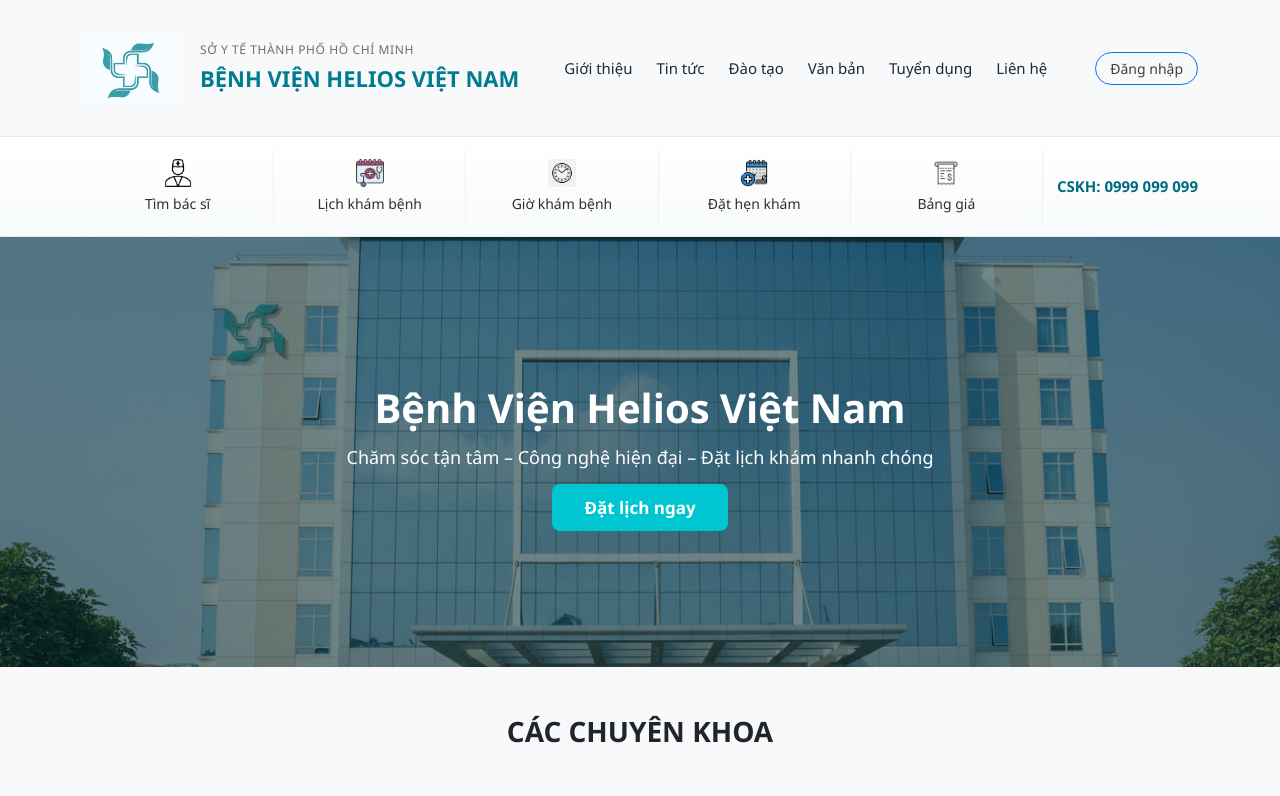
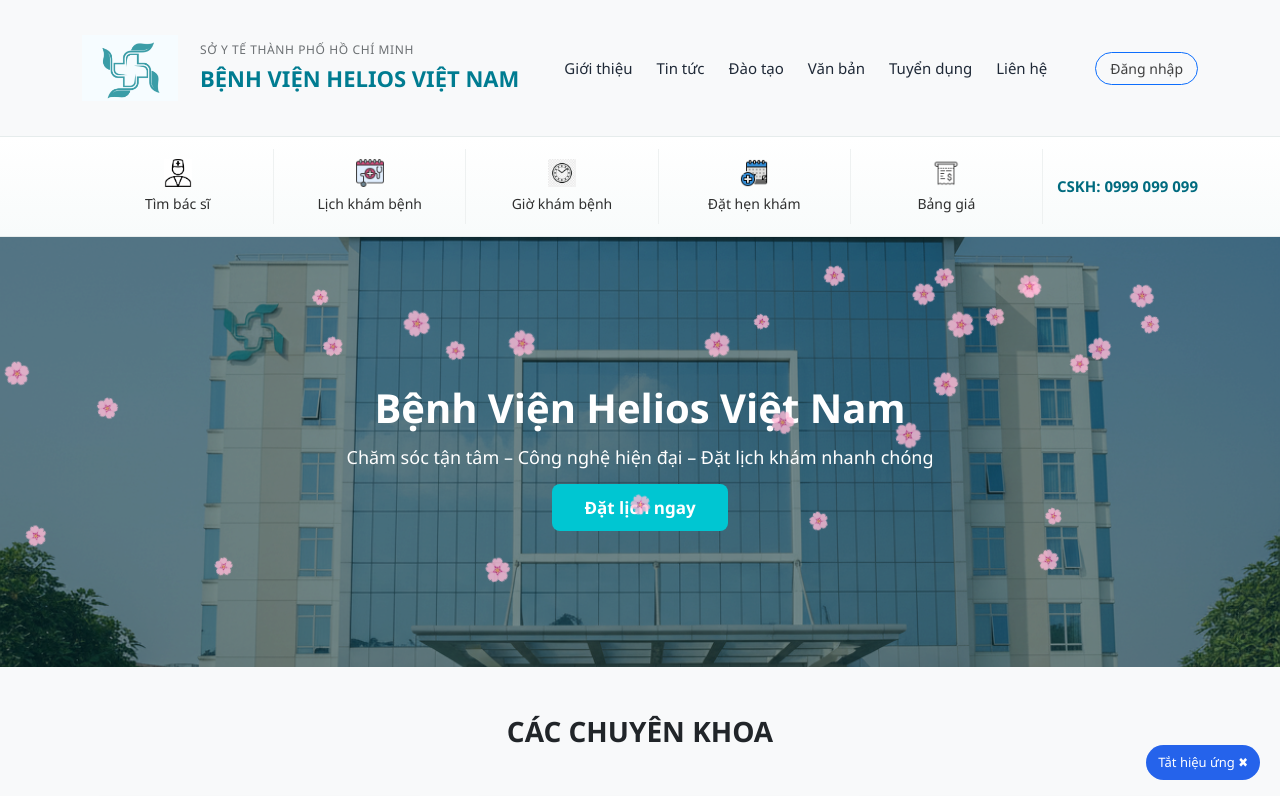
Before and after one commit to TnDatle/Helios-Hospital, a React (Create React App) app in the folder user/: page / in a window 1280 px wide. Shown: the top 796 px of the page. Built offline with nearby package versions, Linux system fonts and the light colour scheme; no server answers.

Commit message:
update effect

```diff
--- a/user/package.json
+++ b/user/package.json
@@ -15,6 +15,7 @@
     "react-icons": "^5.5.0",
     "react-router-dom": "^7.10.1",
     "react-scripts": "^5.0.1",
+    "tsparticles": "^3.9.1",
     "web-vitals": "^2.1.4"
   },
   "scripts": {
--- a/user/src/App.js
+++ b/user/src/App.js
@@ -3,7 +3,7 @@
 //Import Components
 import Header from "./components/Header";
 import Footer from "./components/Footer";
-
+import SeasonalEffect from "./components/decorations/SeasonalEffect";
 //Import Departments Pages
 import NgoaiTongQuat from "./pages/DepartmentsPages/NgoaiTongQuat";
 import NgoaiTietNieu from "./pages/DepartmentsPages/NgoaiTietNieu";
@@ -58,7 +58,7 @@
   return (
     <BrowserRouter>
       <Header />
-
+      <SeasonalEffect />
       <main style={{ minHeight: "70vh" }}>
         <Routes>
 
--- /dev/null
+++ b/user/src/components/decorations/PetalEffect.jsx
@@ -0,0 +1,21 @@
+import "../../styles/effect.css";
+
+export default function PetalEffect() {
+  return (
+    <div className="effect-layer">
+      {Array.from({ length: 30 }).map((_, i) => (
+        <span
+          key={i}
+          className="petal"
+          style={{
+            left: `${Math.random() * 100}%`,
+            animationDuration: `${10 + Math.random() * 12}s`,
+            fontSize: `${14 + Math.random() * 10}px`
+          }}
+        >
+          🌸
+        </span>
+      ))}
+    </div>
+  );
+}
--- /dev/null
+++ b/user/src/components/decorations/SeasonalEffect.jsx
@@ -0,0 +1,61 @@
+import { useState, useEffect } from "react";
+import SnowEffect from "./SnowEffect";
+import PetalEffect from "./PetalEffect";
+
+export default function SeasonalEffect() {
+  const [enabled, setEnabled] = useState(true);
+
+  // load trạng thái đã lưu
+  useEffect(() => {
+    const saved = localStorage.getItem("seasonalEffect");
+    if (saved !== null) {
+      setEnabled(saved === "true");
+    }
+  }, []);
+
+  const toggle = () => {
+    const next = !enabled;
+    setEnabled(next);
+    localStorage.setItem("seasonalEffect", next);
+  };
+
+  const today = new Date();
+  const month = today.getMonth() + 1;
+  const date = today.getDate();
+
+  const isChristmas =
+    (month === 12 && date >= 15) ||
+    (month === 1 && date <= 5);
+
+  const isTet =
+    (month === 1 && date >= 15) ||
+    (month === 2 && date <= 15);
+
+  return (
+    <>
+      {/* Nút bật / tắt */}
+      <button
+        onClick={toggle}
+        style={{
+          position: "fixed",
+          bottom: 20,
+          right: 20,
+          zIndex: 1000,
+          padding: "8px 12px",
+          borderRadius: "20px",
+          border: "none",
+          cursor: "pointer",
+          background: "#2563eb",
+          color: "#fff",
+          fontSize: 13
+        }}
+      >
+        {enabled ? "Tắt hiệu ứng ✖" : "Bật hiệu ứng ✨"}
+      </button>
+
+      {/* Hiệu ứng */}
+      {enabled && isChristmas && <SnowEffect />}
+      {enabled && isTet && <PetalEffect />}
+    </>
+  );
+}
--- /dev/null
+++ b/user/src/components/decorations/SnowEffect.jsx
@@ -0,0 +1,21 @@
+import "../../styles/effect.css";
+
+export default function SnowEffect() {
+  return (
+    <div className="effect-layer">
+      {Array.from({ length: 35 }).map((_, i) => (
+        <span
+          key={i}
+          className="snow"
+          style={{
+            left: `${Math.random() * 100}%`,
+            animationDuration: `${8 + Math.random() * 10}s`,
+            fontSize: `${10 + Math.random() * 12}px`
+          }}
+        >
+          ❄
+        </span>
+      ))}
+    </div>
+  );
+}
--- a/user/src/pages/AuthPages/CompleteProfile.jsx
+++ b/user/src/pages/AuthPages/CompleteProfile.jsx
@@ -24,6 +24,7 @@
     dob: "",
     phone: "",
     cccd: "",
+    ethnicity: "",
     province: "", // name
     commune: "",  // name
     address: "",
@@ -73,6 +74,7 @@
         dob: form.dob,
         phone: form.phone,
         cccd: form.cccd || null,
+        ethnicity: form.ethnicity,
         address: {
           province: form.province,
           commune: form.commune,
@@ -133,6 +135,12 @@
             <label>Số điện thoại</label>
             <input name="phone" value={form.phone} onChange={handleChange} required />
             {errors.phone && <span className="form-error">{errors.phone}</span>}
+          </div>
+
+          <div className="form-group">
+            <label>Dân Tộc</label>
+            <input name="ethnicity" value={form.ethnicity} onChange={handleChange} required />
+            {errors.ethnicity && <span className="form-error">{errors.ethnicity}</span>}
           </div>
 
           <div className="form-group">
--- a/user/src/pages/BookingPages/StepConfirm.jsx
+++ b/user/src/pages/BookingPages/StepConfirm.jsx
@@ -119,6 +119,10 @@
           <strong>Số điện thoại:</strong> {patient.phone}
         </p>
 
+        <p>
+          <strong>Dân Tộc:</strong> {patient.ethnicity}
+        </p>
+
         {patient.cccd && (
           <p>
             <strong>CCCD:</strong> {patient.cccd}
--- a/user/src/pages/BookingPages/StepPatient.jsx
+++ b/user/src/pages/BookingPages/StepPatient.jsx
@@ -35,6 +35,7 @@
     cccd: "",
     bhyt: "",
     relationship: "",
+    ethnicity:"",
     province: "",
     ward: "",
     address: "",
@@ -101,6 +102,7 @@
         gender: profile.gender || "MALE",
         phone: profile.phone || "",
         cccd: profile.cccd || "",
+        ethnicity: profile.ethnicity || "Kinh",
         bhyt: profile.bhyt || "",
         relationship: "",
         province: provinceCode,
@@ -204,6 +206,7 @@
       !patient.dob ||
       !patient.phone ||
       !patient.cccd ||
+      !patient.ethnicity ||
       !patient.province ||
       !patient.ward ||
       !patient.address ||
@@ -227,13 +230,14 @@
       gender: patient.gender,
       phone: patient.phone,
       cccd: patient.cccd,
+      ethnicity: patient.ethnicity.trim(),
       bhyt: patient.bhyt || "",
       isDefault: type === "SELF",
       relationship: type === "OTHER" ? patient.relationship : null,
       address: {
         province: provinceObj?.name || "",
         commune: wardObj?.name || "",
-        detail: patient.address,
+        detail: patient.address.trim(),
       },
     });
   };
@@ -368,6 +372,14 @@
           />
 
           <input
+            name="ethnicity"
+            placeholder="Dân tộc (VD: Kinh, Tày, Thái...)"
+            value={patient.ethnicity}
+            onChange={handleChange}
+            disabled={type === "SELF" && isFilled(patient.ethnicity)}
+          />
+
+          <input
             name="cccd"
             placeholder="Căn cước công dân"
             value={patient.cccd}
--- a/user/src/pages/Profiles/PatientCard.jsx
+++ b/user/src/pages/Profiles/PatientCard.jsx
@@ -54,6 +54,10 @@
         </p>
 
         <p>
+          <strong>Dân Tộc:</strong> {patient.ethnicity || "—"}
+        </p>
+
+        <p>
           <strong>Địa chỉ:</strong>{" "}
           {patient.address?.detail
             ? `${patient.address.detail}, ${patient.address.commune}, ${patient.address.province}`
--- a/user/src/pages/Profiles/PatientFormModal.jsx
+++ b/user/src/pages/Profiles/PatientFormModal.jsx
@@ -15,6 +15,7 @@
     gender: patient.gender || "MALE",
     phone: patient.phone || "",
     cccd: patient.cccd || "",
+    ethnicity: patient.ethnicity || "",
     bhyt: patient.bhyt || "",
     relationship: patient.relationship || "",
     provinceCode: "",
@@ -118,6 +119,7 @@
       gender: form.gender,
       phone: form.phone,
       cccd: form.cccd,
+      ethnicity: form.ethnicity,
       bhyt: form.bhyt,
       isDefault: patient.isDefault || false,
       relationship: patient.isDefault ? null : form.relationship,
@@ -182,7 +184,6 @@
               <option value="FATHER">Cha</option>
               <option value="MOTHER">Mẹ</option>
               <option value="SPOUSE">Vợ / Chồng</option>
-              <option value="" ></option>
               <option value="CHILD">Con</option>
               <option value="OTHER">Người thân khác</option>
             </select>
@@ -192,6 +193,13 @@
             name="phone"
             placeholder="Số điện thoại"
             value={form.phone}
+            onChange={handleChange}
+          />
+
+          <input
+            name="ethnicity"
+            placeholder="Dân Tộc"
+            value={form.ethnicity}
             onChange={handleChange}
           />
 
--- /dev/null
+++ b/user/src/styles/effect.css
@@ -0,0 +1,36 @@
+.effect-layer {
+  position: fixed;
+  inset: 0;
+  pointer-events: none;
+  z-index: 999;
+}
+
+.snow,
+.petal {
+  position: absolute;
+  top: -20px;
+  opacity: 0.8;
+  animation-timing-function: linear;
+  animation-iteration-count: infinite;
+}
+
+.snow {
+  animation-name: snowFall;
+  color: #fff;
+}
+
+.petal {
+  animation-name: petalFall;
+}
+
+@keyframes snowFall {
+  to {
+    transform: translateY(120vh);
+  }
+}
+
+@keyframes petalFall {
+  to {
+    transform: translateY(120vh) rotate(360deg);
+  }
+}
```
Also changed, not shown: 1 other file (tests, documents, lock files or other folders).
